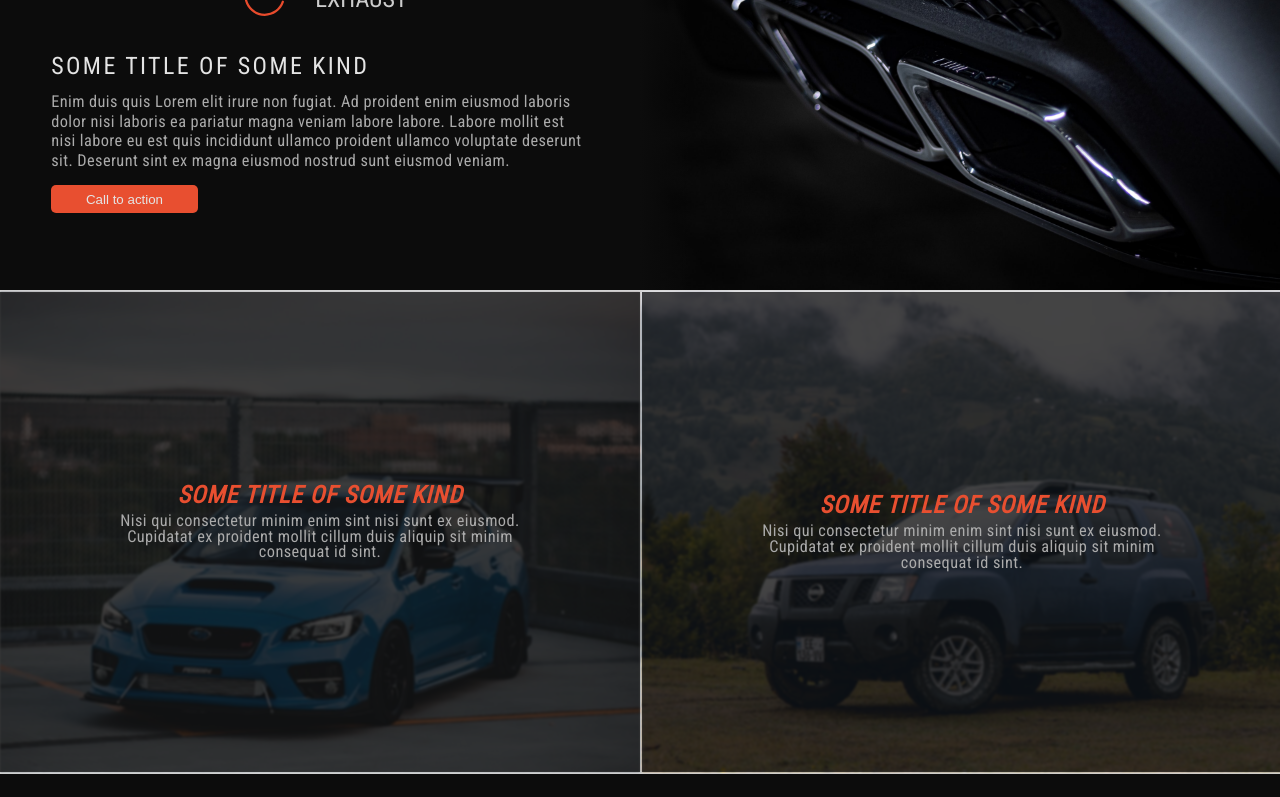
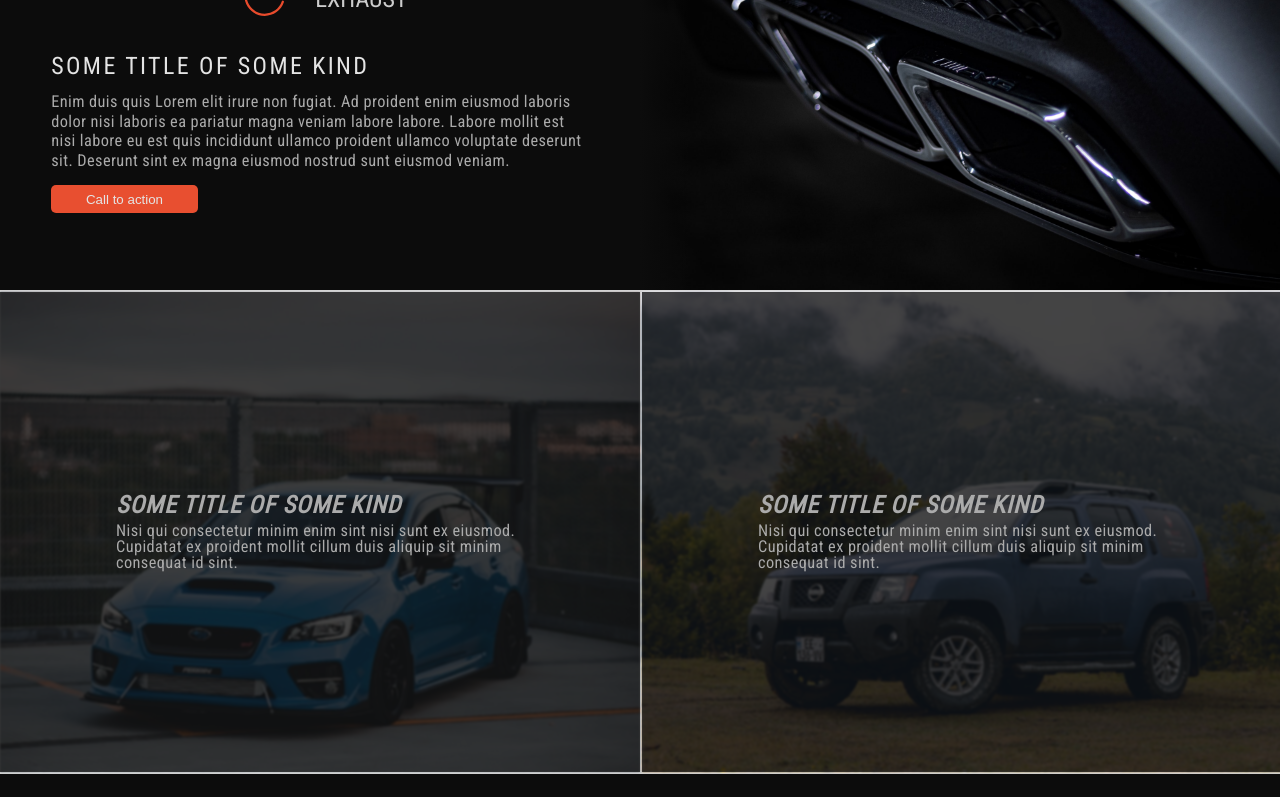
Before and after one commit to braian009/b4-garage-remake, a Next.js app: page / in a window 1280 px wide. Shown: the part 1312-2109 px from the top of the page. Built offline with nearby package versions, Linux system fonts and the light colour scheme.

Commit message:
button removed from expertise section, styles corrected

```diff
--- a/components/Expertise/expertise.module.css
+++ b/components/Expertise/expertise.module.css
@@ -57,21 +57,19 @@
 }
 
 .cardText {
-  padding: 1em;
+  padding: 0.5em;
   z-index: 20;
 }
 
 .cardText h4 {
   font-size: 1.25rem;
-  margin: 0 auto;
   max-width: 25em;
-  text-align: center;
   margin-bottom: 0.25em;
   letter-spacing: 0.04em;
   text-transform: uppercase;
   font-style: italic;
 
-  color: var(--orange-primary);
+  color: var(--white-secondary);
   width: fit-content;
   border-radius: 5px;
 }
@@ -80,7 +78,6 @@
   font-size: 0.85rem;
   margin: 0 auto;
   max-width: 25em;
-  text-align: center;
 
   color: var(--white-secondary);
 }
--- a/components/Expertise/index.js
+++ b/components/Expertise/index.js
@@ -18,7 +18,6 @@ const Expertise = () => {
                 Cupidatat ex proident mollit cillum duis aliquip sit minim
                 consequat id sint.
               </p>
-              <button></button>
             </div>
           </div>
           <div className={styles.expertiseCard}>
--- a/components/Release/ProExhaustLogo.js
+++ b/components/Release/ProExhaustLogo.js
@@ -9,13 +9,13 @@ const ProExhaustLogo = () => {
         alignItems: "center",
         width: "175px",
         height: "60px",
-        cursor: 'default',
+        cursor: "default",
       }}
     >
       <div style={{ flex: "50%", height: "100%" }}>
         <svg fill="#e84b2c" height="100%" width="100%" viewBox="0 0 512 512">
           <g strokeWidth="0"></g>
-          <g stroke-Linecap="round" stroke-Linejoin="round"></g>
+          <g strokeLinecap="round" strokeLinejoin="round"></g>
           <g>
             <g>
               <g>
```
